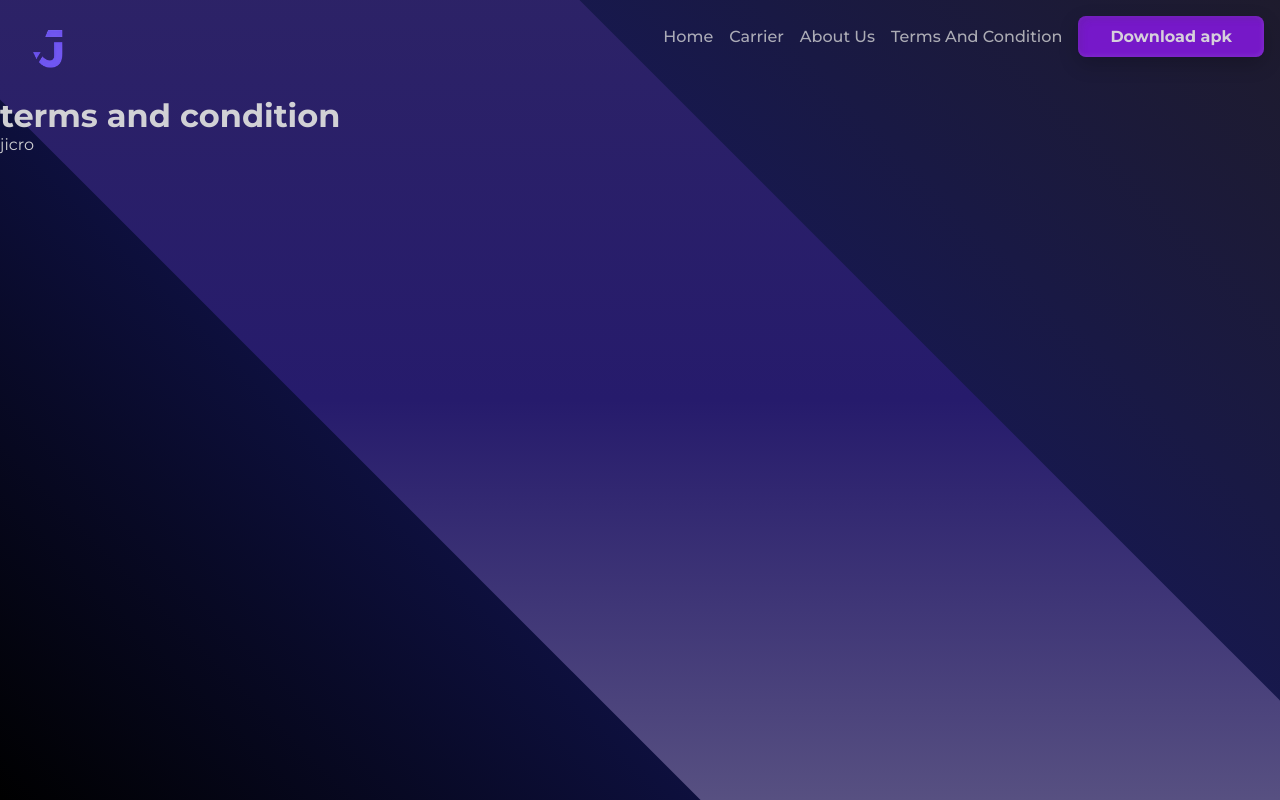
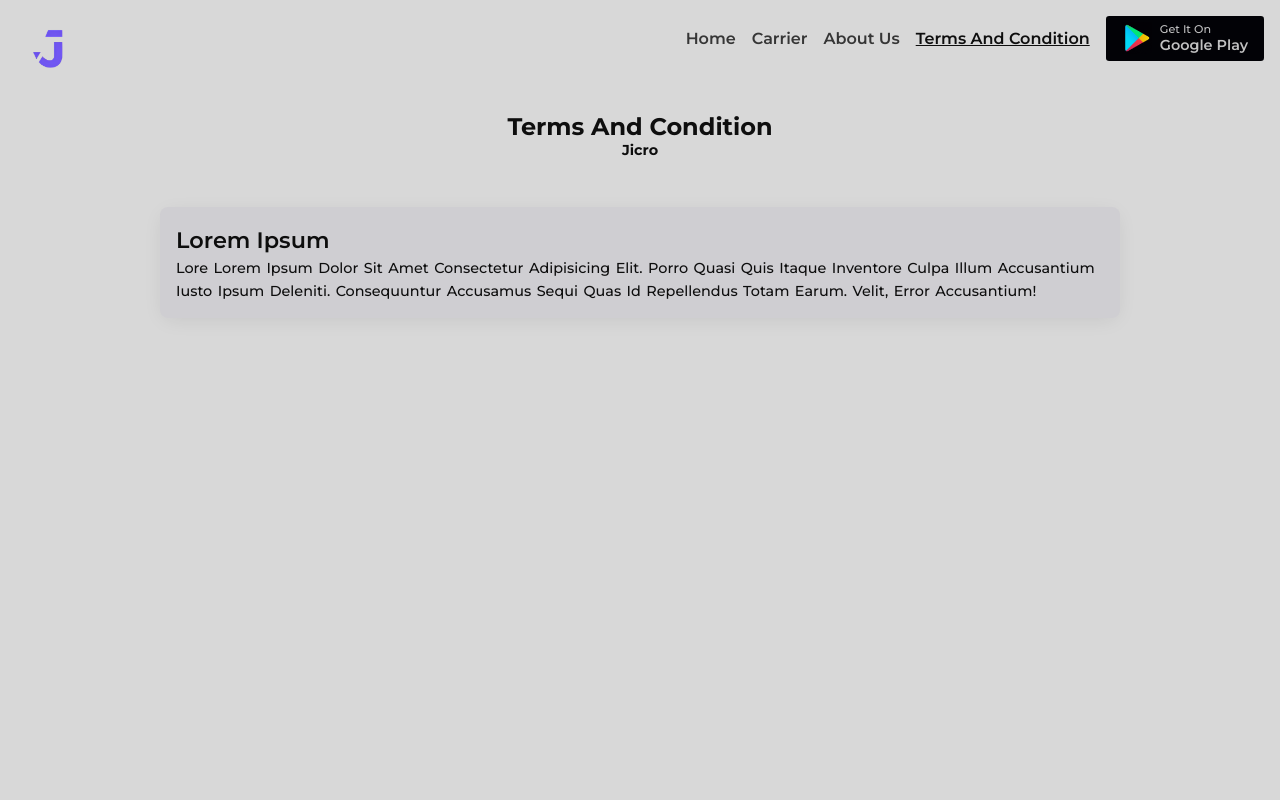
Before and after one commit to legcy143/jicroweb, a Next.js app: page /termsandcondition in a window 1280 px wide. Built offline with nearby package versions, Linux system fonts and the light colour scheme; a web font is replaced by a local one.

Commit message:
landing v2

```diff
--- a/components/Home/Nav.jsx
+++ b/components/Home/Nav.jsx
@@ -5,6 +5,8 @@ import { useRouter } from 'next/router';
 
 const Nav = (props) => {
     let router = useRouter();
+    let path = router.pathname
+    console.log("path => " , path)
     let menuref = useRef();
     const [menustate, setmenustate] = useState(false)
   return (
@@ -12,12 +14,17 @@ const Nav = (props) => {
     <img src="/logo_mini.png" alt="img" />
     <ol>
      <MenuIcon onClick={()=>{menustate == true ? setmenustate(false) : setmenustate(true)}}/>
-      <li onClick={()=>{setmenustate(false);router.push("/")}}>home</li>
-      <li onClick={()=>{setmenustate(false);router.push("/carrier")}}>carrier</li>
-      <li onClick={()=>{setmenustate(false);router.push("/about")}}>about us</li>
-      {/* <li onClick={()=>{setmenustate(false);router.push("/contact")}}>contact us</li> */}
-      <li onClick={()=>{setmenustate(false);router.push("/termsandcondition")}}>terms and condition</li>
-      <button style={props.btnstyle}>Download apk</button>
+      <li className={`${path == "/" && style.activeLi}`} onClick={()=>{setmenustate(false);router.push("/")}}>home</li>
+      <li className={`${path == "/carrier" && style.activeLi}`} onClick={()=>{setmenustate(false);router.push("/carrier")}}>carrier</li>
+      <li  className={`${path == "/about" && style.activeLi}`} onClick={()=>{setmenustate(false);router.push("/about")}}>about us</li>
+      <li  className={`${path == "/termsandcondition" && style.activeLi}`} onClick={()=>{setmenustate(false);router.push("/termsandcondition")}}>terms and condition</li>
+      <button style={props.btnstyle}>
+        <img src="./playstoreicon.png" alt="" />
+        <div>
+        <p>get it on</p>
+        <h1>google play</h1>
+        </div>
+        </button>
     </ol>
   </section>
   )
--- a/components/Home/styles/nav.module.scss
+++ b/components/Home/styles/nav.module.scss
@@ -19,25 +19,47 @@
             list-style:none;
             opacity: 0.8;
             text-transform: capitalize;
-            font-weight: 500;
-            &:hover{
+            font-weight: 600;
+            transition: 0.30s ease;
+            &:hover:not(.activeLi){
+                transition: 0.30s ease;
                 opacity: 1;
+                text-decoration: underline;
             }
         }
+        .activeLi{
+            transition: 0.30s ease;
+            opacity: 1;
+            text-decoration: underline;
+        }
         button{
-            padding: 0.7rem 2rem;
-            border-radius: 0.5rem;
+            padding: 0.4rem 1rem;
+            border-radius: 0.2rem;
             outline: none;
             border: none;
-            background-color: rgba(var(--primary-color-rgb) , 0.8);
-            box-shadow: 4px 4px 7px rgba(62, 62, 62, 0.1) inset
-            , -1px -1px 5px rgba(255, 255, 255, 0.1) inset , 0px 7px 20px rgba(0, 0, 0, 0.2);
-            font-weight: 700;
-            color: var(--theme-color);
+            // background-color: rgb(28, 28, 28);
+            background: #020206;
+            color: rgba(214, 214, 214, 0.9);
             backdrop-filter: blur(10px);
-            &:hover{
-                background-color: rgba(var(--primary-color-rgb) ,1);
+            @include flexBox(row);
+            text-transform: capitalize;
+            img{
+                height: 2rem;
             }
+            div{
+                @include flexBox(column ,center ,flex-start, 0rem);
+                p{
+                    font-weight: 500;
+                    font-size: 0.7rem;
+                }
+                h1{
+                    font-size: 0.9rem;
+                font-weight: 600;
+                }
+            }
+            // &:hover{
+            //     background-color: rgba(var(--primary-color-rgb) ,1);
+            // }
             &:active{
                 opacity: 0.6;
                 transform: scale(0.9);
@@ -57,7 +79,6 @@
                 height: 2.5rem;
                 display: block;
             }
-            button{padding: 0.5rem 1.5rem;}
             li{
                 display: none;
             }
@@ -80,6 +101,7 @@
             display: block;
             font-size: 1.3rem;
             font-weight: 600;
+            color: white;
             // border: 1px solid #eee;
            }
             // button, li{width: min(20rem , 90%);}
--- a/components/utlis/card.module.scss
+++ b/components/utlis/card.module.scss
@@ -6,10 +6,10 @@
     width: min(20rem , 95%);
     // border: 1px solid #eee;
     @include flex_box(column);
-    background-color: rgba(19, 19, 19, 0.817);
+    background: rgba(39, 29, 97, 0.2);
+    border-radius: 0.5rem;
+    box-shadow: 0px 4px 21px -5px rgba(0, 0, 0, 0.1);
     backdrop-filter: blur(20);
-    box-shadow: 0px 7px 20px rgba(0, 0, 0, 0.25);
-    border-radius: 0.25rem;
 }
 .card_img{
     height: 7rem;
--- a/pages/_app.js
+++ b/pages/_app.js
@@ -5,7 +5,8 @@ import '@/styles/globals.scss'
 export default function App({ Component, pageProps }) {
   return(
     <>
-    <BackgroudGrad />
+    {/* <BackgroudGrad /> */}
+    <Nav/>
     <Component {...pageProps} />
     </>
   )
--- a/pages/carrier.js
+++ b/pages/carrier.js
@@ -1,11 +1,10 @@
-import Nav from '@/components/Home/Nav'
 import React from 'react'
+
 
 const carrier = () => {
   return (
     <div>
-      <Nav />
-      carrier
+      <h1 style={{textAlign:"center"}}>comming soon</h1>
       </div>
   )
 }
--- a/pages/styles/about.module.scss
+++ b/pages/styles/tandc.module.scss
@@ -1,37 +1,39 @@
 @import "../../styles/mixins";
 
 
-.aboutPage{
-    display: flex;
-    flex-direction: column;
-}
-.AboutText{
+
+.header{
     margin: 1rem auto 3rem;
     width: 95%;
     text-align: center;
     font-weight: 700;
-    font-size: 2rem;
     text-transform: capitalize;
+    h1{
+        font-size: 1.5rem;
+    }
+    p{
+        font-size: 0.9rem;
+    }
 }
-.AboutContainer{
+.tandcContainer{
     margin: auto;
-    padding: 2rem;
-    background-color: rgba(0, 0, 0, 0.614);
+    padding: 1rem;
+    background: rgba(39, 29, 97, 0.05);
     width: min(60rem , 90%);
     border-radius: 0.5rem;
-    box-shadow: 1px 7px 21px rgba(0, 0, 0, 0.25);
+    box-shadow: 0px 4px 21px -5px rgba(0, 0, 0, 0.1);
     text-transform: capitalize;
     h1{
-        text-align: center;
-        margin: 0.5rem 0.2rem 1rem;
+        // text-align: center;
+        margin: 0.2rem 0rem;
         font-weight: 600;
-        font-size: 1.7rem;
+        font-size: 1.4rem;
     }
     p{
-        opacity: 0.9;
-        line-height: 1.5rem;
-        word-spacing: 0.3rem;
-        font-weight: 400;
+        line-height: 1.4rem;
+        word-spacing: 0.1rem;
+        font-weight: 500;
+        font-size: 0.9rem;
     }
 }
 
--- a/pages/termsandcondition.js
+++ b/pages/termsandcondition.js
@@ -1,12 +1,20 @@
-import Nav from '@/components/Home/Nav'
 import React from 'react'
+import style from "./styles/tandc.module.scss"
 
 const termsandcondition = () => {
   return (
     <main>
-      <Nav />
+      <div className={style.header}>
         <h1>terms and condition</h1>
         <p>jicro</p>
+      </div>
+      <div className={style.tandcContainer}>
+        <h1>Lorem ipsum </h1>
+
+      <p>lore
+        Lorem ipsum dolor sit amet consectetur adipisicing elit. Porro quasi quis itaque inventore culpa illum accusantium iusto ipsum deleniti. Consequuntur accusamus sequi quas id repellendus totam earum. Velit, error accusantium!
+      </p>
+      </div>
     </main>
   )
 }
--- a/styles/globals.scss
+++ b/styles/globals.scss
@@ -8,7 +8,7 @@
 
 :root{
   --theme-bg:"black";
-  --theme-color: rgba(221, 221, 221, 0.936);
+  --theme-color: rgba(0, 0, 0, 0.936);
 
   --black-rgb: 1, 1, 1;
 
@@ -35,7 +35,8 @@ html{
   user-select: none;
 }
 body{
-  background-color: rgb(71, 65, 196);
+  // background-color: rgb(71, 65, 196);
+  background-color: rgb(216, 216, 216);
   // font-family: "Poppins" , sans-serif;
   font-family: 'Montserrat', sans-serif;
   color: var(--theme-color);
```
Also changed, not shown: components/Home/HomeScreen.jsx (+13 -7 lines), components/Home/styles/home.module.scss (+17 -8 lines), pages/about.js (+3 -4 lines), public/playstoreIcon.png (added).
